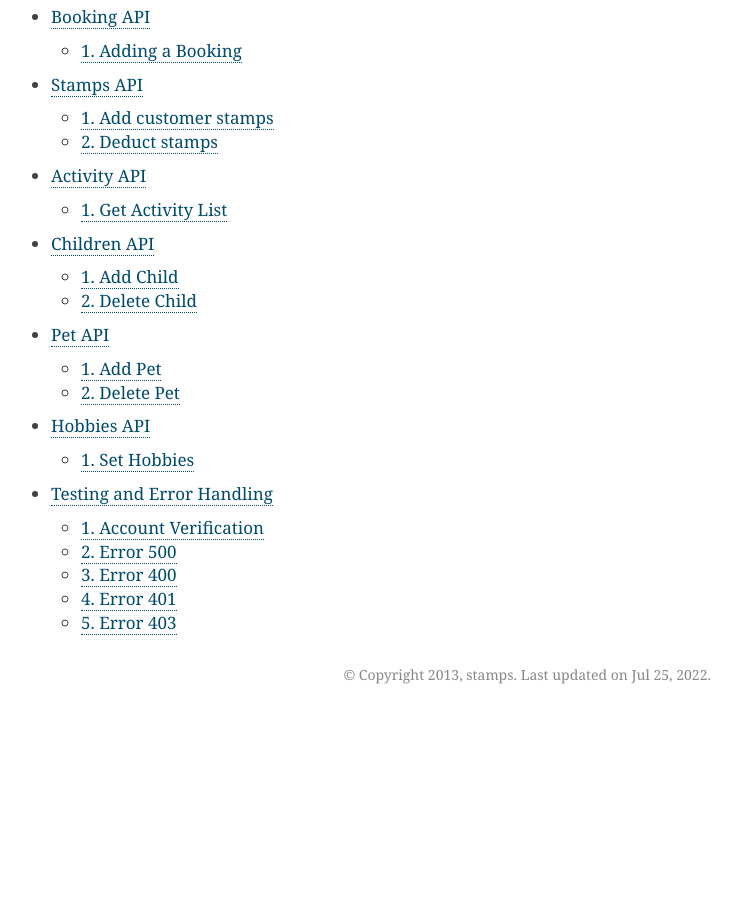
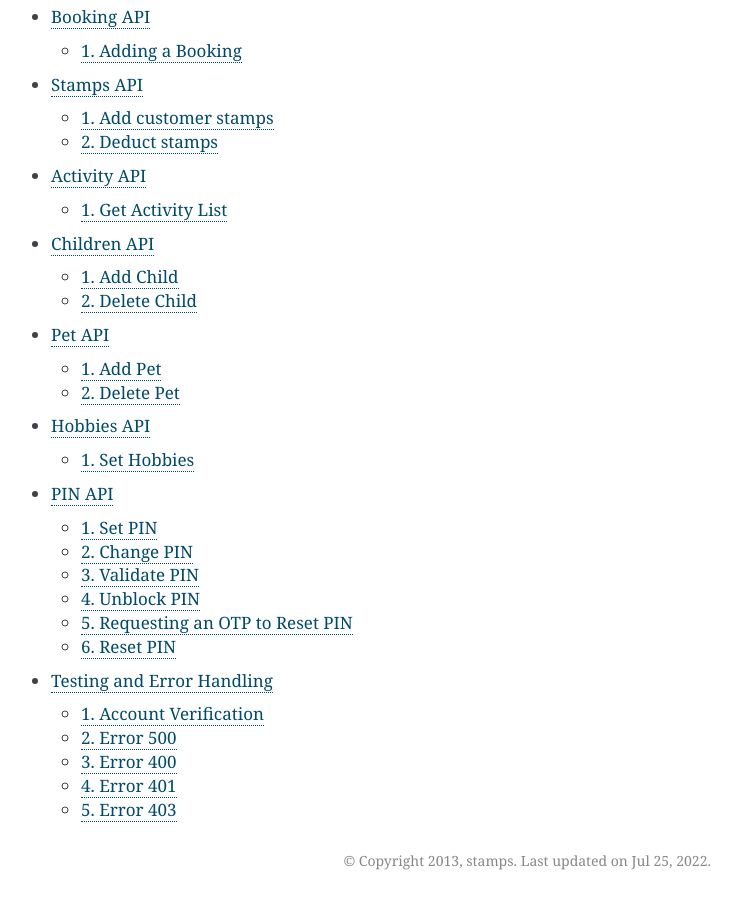
Before and after one commit to ui/stamps-api-docs, a Sphinx documentation site: the page built from source/index.rst, in a window 1280 px wide and 900 px high, scrolled down 1329 px. Shown: the whole window, without its empty margins (399-1140 px from the left). Built offline with Sphinx 7.4.7, drawn with Linux system fonts in a browser that asks for light colours; before the commit the page ends 2043 px from its top, so only the background shows below that; part of the change alters nothing that is shown.

```diff
--- a/source/index.rst
+++ b/source/index.rst
@@ -26,4 +26,5 @@ Contents
    child_api.rst
    pet_api.rst
    hobbies_api.rst
+   pin_api.rst
    testing.rst
--- /dev/null
+++ b/source/pin_api.rst
@@ -0,0 +1,421 @@
+*******
+PIN API
+*******
+
+1. Set PIN
+==========
+| URL endpoint: https://stamps.co.id/api/pin/set
+| Allowed Method: POST
+| Require Authentication: Yes
+
+A. Request
+----------
+
+Set customer's PIN for the first time.
+
+=========== ======== ===========
+Parameter   Required Description
+=========== ======== ===========
+token       Yes      Authentication string
+user        Yes      A string indicating customer's email, Member ID, mobile number or primary key ID
+pin         Yes      6 digit string
+confirm_pin Yes      6 digit string that needs to be the same as ``pin`` parameter
+=========== ======== ===========
+
+Example of API call request using cURL:
+
+.. code-block :: bash
+
+    $ curl -X POST -H "Content-Type: application/json" https://stamps.co.id/api/pin/set -i -d '{ "token": "secret", "user": 123, "pin": "123456", "confirm_pin": "123456" }'
+
+B. Response Data
+----------------
+
+=================== ==============================
+Variable            Description
+=================== ==============================
+status              Returns ``ok`` if successful
+=================== ==============================
+
+C. Examples
+-----------
+
+A successful API call:
+
+.. code-block :: bash
+
+    HTTP/1.0 200 OK
+    Vary: Accept
+    Content-Type: application/json
+    Allow: POST
+    [Redacted Header]
+
+    {
+        "status": "ok"
+    }
+
+Mismatch ``pin`` and ``confirm_pin`` parameter:
+
+.. code-block :: bash
+
+    HTTP/1.0 400 BAD REQUEST
+    Vary: Accept
+    Content-Type: application/json
+    [Redacted Header]
+
+    {
+        "detail": "confirm_pin: Confirmation PIN does not match",
+        "errors": {
+            "confirm_pin": "Confirmation PIN does not match"
+        },
+        "error_code": "mismatch_pin",
+        "error_message": "confirm_pin: Confirmation PIN does not match"
+    }
+
+
+2. Change PIN
+=============
+| URL endpoint: https://stamps.co.id/api/pin/change
+| Allowed Method: POST
+| Require Authentication: Yes
+
+A. Request
+----------
+
+=============== ======== ===========
+Parameter       Required Description
+=============== ======== ===========
+token           Yes      Authentication string
+user            Yes      A string indicating customer's email, Member ID, mobile number or primary key ID
+current_pin     Yes      Customer's previously set 6 digit string PIN
+new_pin         Yes      6 digit string
+confirm_new_pin Yes      6 digit string that needs to be the same as ``new_pin`` parameter
+=============== ======== ===========
+
+Example of API call request using cURL:
+
+.. code-block :: bash
+
+    $ curl -X POST -H "Content-Type: application/json" https://stamps.co.id/api/pin/change -i -d '{ "token": "secret", "user": 123, "current_pin": "123456", "new_pin": "654321", "confirm_new_pin", "654321" }'
+
+B. Response Data
+----------------
+
+=================== ==============================
+Variable            Description
+=================== ==============================
+status              Returns ``ok`` if successful
+=================== ==============================
+
+C. Examples
+-----------
+
+A successful API call:
+
+.. code-block :: bash
+
+    HTTP/1.0 200 OK
+    Vary: Accept
+    Content-Type: application/json
+    Allow: POST
+    [Redacted Header]
+
+    {
+        "status": "ok"
+    }
+
+Invalid PIN:
+
+.. code-block :: bash
+
+    HTTP/1.0 400 BAD REQUEST
+    Vary: Accept
+    Content-Type: application/json
+    [Redacted Header]
+
+    {
+        "detail": "current_pin: Invalid PIN",
+        "errors": {
+            "current_pin": "Invalid PIN"
+        },
+        "error_code": "invalid_pin",
+        "error_message": "current_pin: Invalid PIN"
+    }
+
+Mismatch ``new_pin`` and ``confirm_new_pin`` parameter:
+
+.. code-block :: bash
+
+    HTTP/1.0 400 BAD REQUEST
+    Vary: Accept
+    Content-Type: application/json
+    [Redacted Header]
+
+    {
+        "detail": "confirm_new_pin: Confirmation PIN does not match",
+        "errors": {
+            "confirm_new_pin":"Confirmation PIN does not match"
+        },
+        "error_code": "mismatch_pin",
+        "error_message":"confirm_new_pin: Confirmation PIN does not match"
+    }
+
+
+3. Validate PIN
+===============
+| URL endpoint: https://stamps.co.id/api/pin/validate
+| Allowed Method: POST
+| Require Authentication: Yes
+
+A. Request
+----------
+
+Customer's PIN will be blocked in case of repeated failed validation.
+
+========= ======== ===========
+Parameter Required Description
+========= ======== ===========
+token     Yes      Authentication string
+user      Yes      A string indicating customer's email, Member ID, mobile number or primary key ID
+pin       Yes      6 digit string
+========= ======== ===========
+
+Example of API call request using cURL:
+
+.. code-block :: bash
+
+    $ curl -X POST -H "Content-Type: application/json" https://stamps.co.id/api/pin/validate -i -d '{ "token": "secret", "user": 123, "pin": "123456" }'
+
+B. Response Data
+----------------
+
+=================== ==============================
+Variable            Description
+=================== ==============================
+status              Returns ``ok`` if successful
+=================== ==============================
+
+C. Examples
+-----------
+
+A successful API call:
+
+.. code-block :: bash
+
+    HTTP/1.0 200 OK
+    Vary: Accept
+    Content-Type: application/json
+    Allow: POST
+    [Redacted Header]
+
+    {
+        "status": "ok"
+    }
+
+Invalid PIN:
+
+.. code-block :: bash
+
+    HTTP/1.0 400 BAD REQUEST
+    Vary: Accept
+    Content-Type: application/json
+    [Redacted Header]
+
+    {
+        "detail": "pin: Invalid PIN",
+        "errors": {
+            "pin": "Invalid PIN"
+        },
+        "error_code": "invalid_pin",
+        "error_message": "pin: Invalid PIN"
+    }
+
+
+4. Unblock PIN
+===============
+| URL endpoint: https://stamps.co.id/api/pin/unblock
+| Allowed Method: POST
+| Require Authentication: Yes
+
+A. Request
+----------
+
+Unblock customer's PIN blocked by repeated failed validation
+
+=========== ======== ===========
+Parameter   Required Description
+=========== ======== ===========
+token       Yes      Authentication string
+user        Yes      A string indicating customer's email, Member ID, mobile number or primary key ID
+=========== ======== ===========
+
+Example of API call request using cURL:
+
+.. code-block :: bash
+
+    $ curl -X POST -H "Content-Type: application/json" https://stamps.co.id/api/pin/unblock -i -d '{ "token": "secret", "user": 123 }'
+
+B. Response Data
+----------------
+
+=================== ==============================
+Variable            Description
+=================== ==============================
+status              Returns ``ok`` if successful
+=================== ==============================
+
+C. Examples
+-----------
+
+A successful API call:
+
+.. code-block :: bash
+
+    HTTP/1.0 200 OK
+    Vary: Accept
+    Content-Type: application/json
+    Allow: POST
+    [Redacted Header]
+
+    {
+        "status": "ok"
+    }
+
+
+5. Requesting an OTP to Reset PIN
+===============
+| URL endpoint: https://stamps.co.id/api/pin/request-otp-for-reset
+| Allowed Method: POST
+| Require Authentication: Yes
+
+A. Request
+----------
+
+Request an OTP to unblock customer's PIN
+
+========= ======== ===========
+Parameter Required Description
+========= ======== ===========
+token     Yes      Authentication string
+user      Yes      A string indicating customer's email, Member ID, mobile number or primary key ID
+========= ======== ===========
+
+Example of API call request using cURL:
+
+.. code-block :: bash
+
+    $ curl -X POST -H "Content-Type: application/json" https://stamps.co.id/api/pin/request-otp-for-reset -i -d '{ "token": "secret", "user": 123 }'
+
+B. Response Data
+----------------
+
+=================== ==============================
+Variable            Description
+=================== ==============================
+status              Returns ``ok`` if successful
+=================== ==============================
+
+C. Examples
+-----------
+
+A successful API call:
+
+.. code-block :: bash
+
+    HTTP/1.0 200 OK
+    Vary: Accept
+    Content-Type: application/json
+    Allow: POST
+    [Redacted Header]
+
+    {
+        "status": "ok"
+    }
+
+
+6. Reset PIN
+===============
+| URL endpoint: https://stamps.co.id/api/pin/reset
+| Allowed Method: POST
+| Require Authentication: Yes
+
+A. Request
+----------
+
+=========== ======== ===========
+Parameter   Required Description
+=========== ======== ===========
+token       Yes      Authentication string
+user        Yes      A string indicating customer's email, Member ID, mobile number or primary key ID
+otp         Yes      6 digit string OTP received from ``Forgot PIN`` API
+pin         Yes      6 digit string
+confirm_pin Yes      6 digit string that needs to be the same as ``pin`` parameter
+=========== ======== ===========
+
+Example of API call request using cURL:
+
+.. code-block :: bash
+
+    $ curl -X POST -H "Content-Type: application/json" https://stamps.co.id/api/pin/reset -i -d '{ "token": "secret", "user": 123, "otp": "123123", "pin": "654321", "confirm_pin", "654321" }'
+
+B. Response Data
+----------------
+
+=================== ==============================
+Variable            Description
+=================== ==============================
+status              Returns ``ok`` if successful
+=================== ==============================
+
+C. Examples
+-----------
+
+A successful API call:
+
+.. code-block :: bash
+
+    HTTP/1.0 200 OK
+    Vary: Accept
+    Content-Type: application/json
+    Allow: POST
+    [Redacted Header]
+
+    {
+        "status": "ok"
+    }
+
+Mismatch ``pin`` and ``confirm_pin`` parameter:
+
+.. code-block :: bash
+
+    HTTP/1.0 400 BAD REQUEST
+    Vary: Accept
+    Content-Type: application/json
+    [Redacted Header]
+
+    {
+        "detail": "confirm_pin: Confirmation PIN does not match",
+        "errors": {
+            "confirm_pin": "Confirmation PIN does not match"
+        },
+        "error_code": "mismatch_pin",
+        "error_message": "confirm_pin: Confirmation PIN does not match"
+    }
+
+Invalid OTP:
+
+.. code-block :: bash
+
+    HTTP/1.0 400 BAD REQUEST
+    Vary: Accept
+    Content-Type: application/json
+    [Redacted Header]
+
+    {
+        "detail": "otp: Invalid OTP",
+        "errors": {
+            "otp": "Invalid OTP"
+        },
+        "error_code": "invalid_otp",
+        "error_message": "otp: Invalid OTP"
+    }
```
